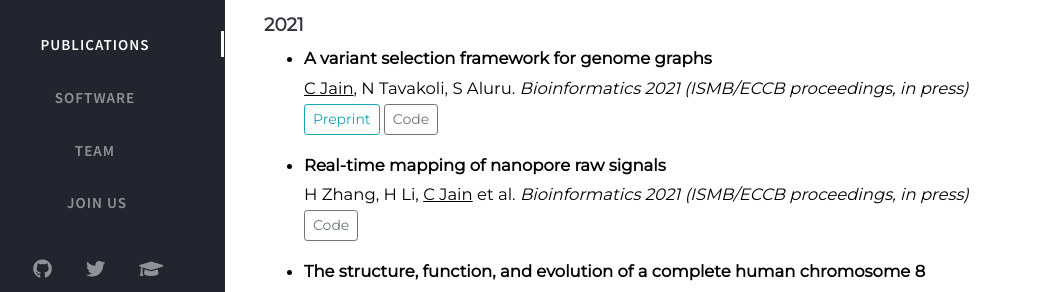
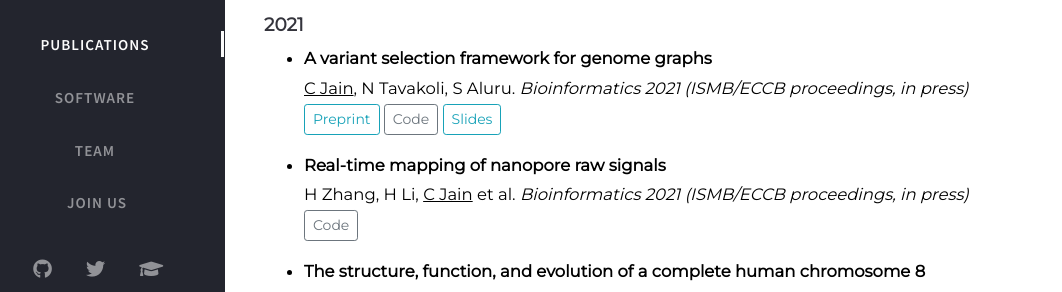
Before and after one commit to at-cg/at-cg.github.io, a Jekyll site: the page built from tabs/publications.md, in a window 1280 px wide and 900 px high. Shown: the part 389-681 px from the top of the window, without its empty margins (35-1097 px from the left). Built offline with Jekyll 4.4.1, drawn with Linux system fonts in a browser that asks for light colours; nearby versions of some CDN libraries; comment, search, counter and statistics services are not loaded.

Commit message:
add slides

```diff
--- a/tabs/publications.md
+++ b/tabs/publications.md
@@ -50,6 +50,9 @@ type: archives
 <br>
 <button type="button" class="btn btn-outline-info btn-sm"><a href="https://www.biorxiv.org/content/10.1101/2021.02.02.429378v1" style="all: unset; color: inherit">Preprint</a></button>
 <button type="button" class="btn btn-outline-secondary btn-sm"><a href="https://github.com/at-cg/VF" style="all: unset; color: inherit">Code</a></button>
+<button type="button" class="btn btn-outline-info btn-sm">
+<a href="https://drive.google.com/file/d/1s12icpPBFCj2X9umZpRU2-4pij9kqZet/view?usp=sharing" style="all: unset; color: inherit">Slides</a>
+</button>
 
 * **Real-time mapping of nanopore raw signals** <br>
 H Zhang, H Li, <u>C Jain</u> et al. _Bioinformatics 2021 (ISMB/ECCB proceedings, in press)_
```
